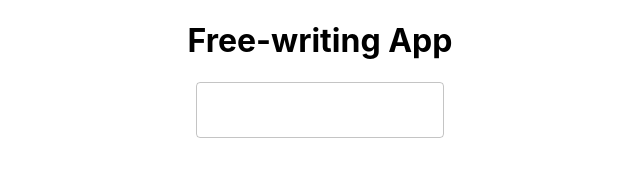
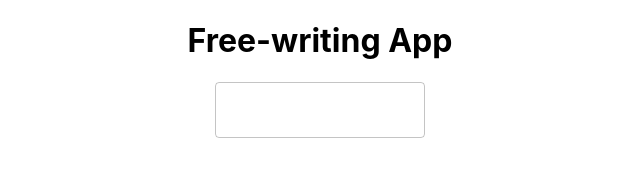
Before and after one commit to BumgeunSong/free-writing-app, a React (Create React App) app: page / in a window 1280 px wide. Shown: the top 188 px of the page, without its empty margins (320-960 px from the left). Built offline with nearby package versions, Linux system fonts and the light colour scheme; the HTML template or start-up script is replaced by a standard one.

Commit message:
Recoil을 사용해서 상태 관리

```diff
--- a/src/App.tsx
+++ b/src/App.tsx
@@ -1,14 +1,16 @@
-import React from 'react';
-import logo from './logo.svg';
 import './App.css';
-import TextField from '@mui/material/TextField';
+import { RecoilRoot } from 'recoil';
+import FreeWritingTextField from './FreeWritingTextField';
+
 
 function App() {
   return (
-    <div className="App">
-      <h1>Free-writing App</h1>
-      <TextField></TextField>
-    </div>
+    <RecoilRoot>
+      <div className="App">
+        <h1>Free-writing App</h1>
+        <FreeWritingTextField />
+      </div>
+    </RecoilRoot>
   );
 }
 
--- /dev/null
+++ b/src/FreeWritingTextField.tsx
@@ -0,0 +1,17 @@
+import TextField from '@mui/material/TextField';
+import { useRecoilState } from 'recoil';
+import { freeWritingText } from './atoms';
+
+function FreeWritingTextField() {
+    const [text, setText] = useRecoilState(freeWritingText)
+    return (
+        <TextField
+            multiline
+            value={text}
+            onChange={(event) => {
+                setText(event.target.value)
+            }} />
+    )
+}
+
+export default FreeWritingTextField
--- /dev/null
+++ b/src/atoms.ts
@@ -0,0 +1,8 @@
+import { atom } from "recoil";
+
+const freeWritingText = atom({
+    key: 'freeWritingText',
+    default: ''
+})
+
+export { freeWritingText }
```
